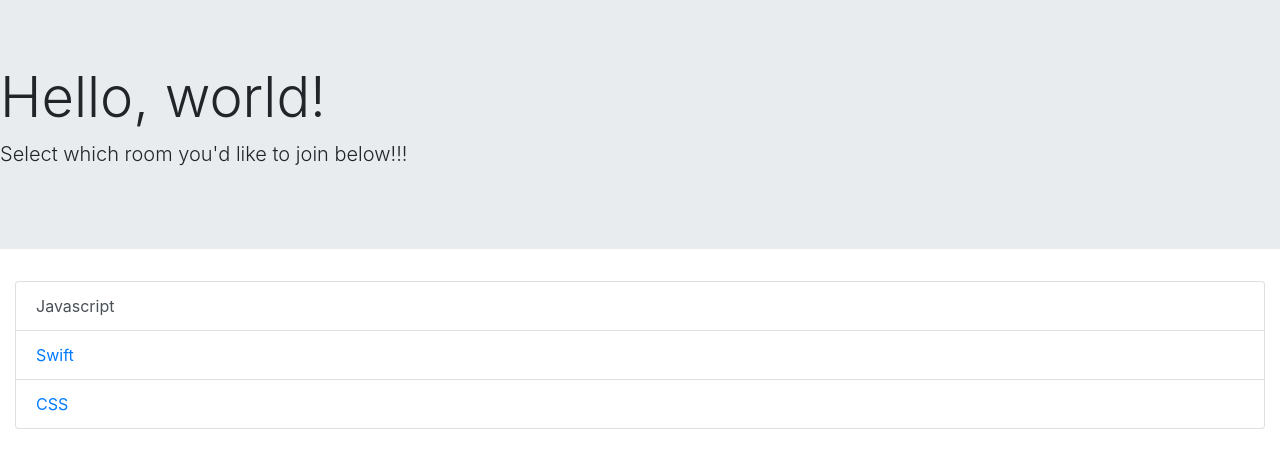
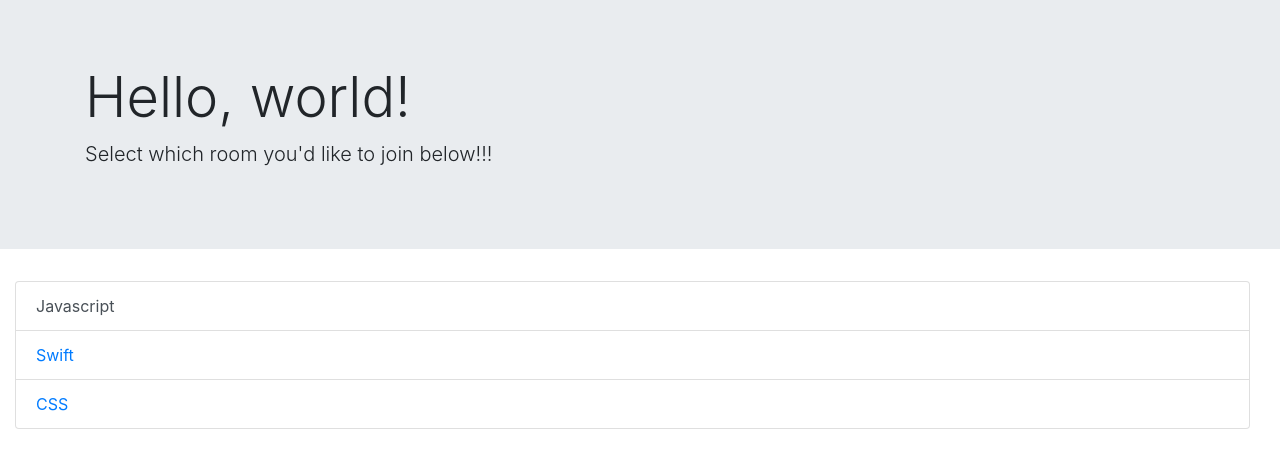
Before and after one commit to donkeykong91/NodeJS---Chatter, a plain HTML site: page public/index.html in a window 1280 px wide. Drawn offline with nearby package versions, Linux system fonts and the light colour scheme.

Commit message:
Added container around content of jumbotron and class 'col' to ul tag

```diff
--- a/public/index.html
+++ b/public/index.html
@@ -23,6 +23,9 @@
     <div class="jumbotron jumbotron-fluid">
 
 
+      <div class="container">
+
+
         <h1 class="display-4">
 
           Hello, world!
@@ -38,11 +41,13 @@
 
       </div>
 
+    </div>
+
 
     <div class="container-fluid">
 
 
-      <ul class="list-group">
+      <ul class="list-group col">
 
 
         <a href="/javascript" class="list-group-item list-group-item-action">
@@ -66,7 +71,6 @@
 
       </ul>
 
-
     </div>
 
 
```
Lines whose indentation alone changed are shown as unchanged.
